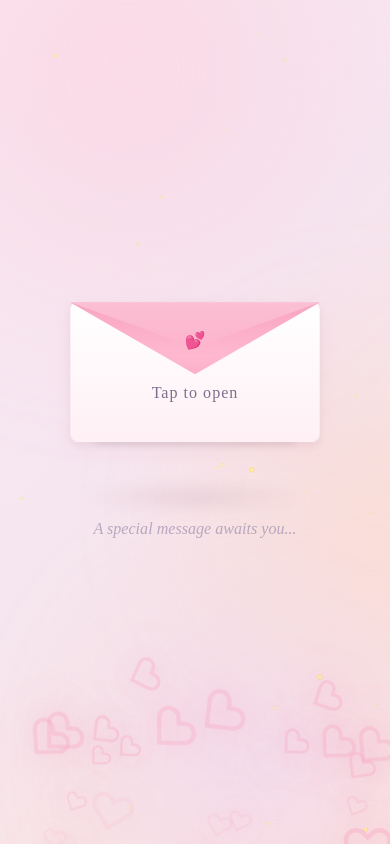
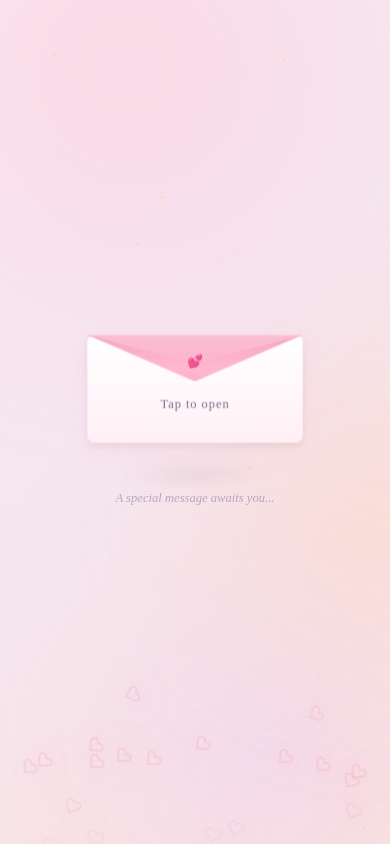
Before and after one commit to johnmartserwelas/to-be-my-valentine, a React (Vite) app: page / in a window 390 px wide. Built offline with nearby package versions, Linux system fonts and the light colour scheme.

Commit message:
Fix envelope tap on mobile and improve responsive design

```diff
--- a/src/App.css
+++ b/src/App.css
@@ -276,6 +276,8 @@ body {
   display: flex;
   flex-direction: column;
   align-items: center;
+  padding: 0 var(--spacing-md);
+  box-sizing: border-box;
 }
 
 /* ============================================
@@ -310,7 +312,8 @@ body {
   perspective: 1000px;
 }
 
-.envelope:hover {
+.envelope:hover,
+.envelope.touched {
   transform: translateY(-5px);
 }
 
@@ -362,7 +365,8 @@ body {
   border: 1px solid rgba(248, 165, 194, 0.1);
 }
 
-.envelope:hover .envelope-letter {
+.envelope:hover .envelope-letter,
+.envelope.touched .envelope-letter {
   transform: translateX(-50%) translateY(-15px);
 }
 
@@ -423,12 +427,14 @@ body {
 }
 
 /* Flap opens upward and folds back */
-.envelope:hover .envelope-flap {
+.envelope:hover .envelope-flap,
+.envelope.touched .envelope-flap {
   transform: rotateX(180deg);
 }
 
 /* Hide seal when flap opens */
-.envelope:hover .envelope-flap::after {
+.envelope:hover .envelope-flap::after,
+.envelope.touched .envelope-flap::after {
   opacity: 0;
 }
 
@@ -527,6 +533,8 @@ body {
   border-radius: var(--radius-xl);
   text-align: center;
   width: 100%;
+  max-width: 100%;
+  box-sizing: border-box;
   animation: card-emerge 1s ease-out;
   overflow: hidden;
 }
@@ -965,6 +973,7 @@ body {
   left: 0;
   width: 100%;
   height: 100%;
+  height: 100dvh;
   background: linear-gradient(
     135deg,
     rgba(255, 250, 252, 0.98) 0%,
@@ -976,6 +985,9 @@ body {
   justify-content: center;
   z-index: 100;
   animation: overlay-fade 0.6s ease-out;
+  overflow-y: auto;
+  padding: var(--spacing-md);
+  box-sizing: border-box;
 }
 
 @keyframes overlay-fade {
@@ -1010,8 +1022,10 @@ body {
   text-align: center;
   padding: var(--spacing-xl);
   max-width: 520px;
+  width: 100%;
   position: relative;
   z-index: 10;
+  box-sizing: border-box;
 }
 
 .celebration-hearts {
@@ -1156,53 +1170,105 @@ body {
    Responsive Design
    ============================================ */
 
+/* Large Tablets and Small Desktops */
+@media (max-width: 1024px) {
+  .content-container {
+    max-width: 520px;
+  }
+}
+
 /* Tablet */
 @media (max-width: 768px) {
   :root {
     font-size: 15px;
   }
 
+  .app {
+    padding: var(--spacing-md);
+    min-height: 100dvh;
+  }
+
+  .content-container {
+    max-width: 100%;
+    padding: 0 var(--spacing-sm);
+  }
+
   .envelope {
-    width: 280px;
-    height: 210px;
+    width: 260px;
+    height: 170px;
   }
 
   .envelope-back,
   .envelope-body {
-    height: 160px;
+    height: 130px;
+  }
+
+  .envelope-flap {
+    height: 75px;
   }
 
   .envelope-letter {
-    width: 230px;
-    height: 140px;
+    width: 200px;
+    height: 110px;
+    top: 15px;
+  }
+
+  .envelope-shadow {
+    width: 200px;
+    bottom: -10px;
   }
 
   .story-container {
-    padding: var(--spacing-xl);
+    padding: var(--spacing-xl) var(--spacing-lg);
+    border-radius: var(--radius-lg);
   }
 
   .greeting {
-    font-size: 2.6rem;
+    font-size: 2.4rem;
+  }
+
+  .story-lines {
+    min-height: 200px;
   }
 
   .story-line {
-    font-size: 1.2rem;
+    font-size: 1.15rem;
   }
 
   .proposal-question {
-    font-size: 2.2rem;
+    font-size: 2rem;
+  }
+
+  .buttons-container {
+    gap: var(--spacing-md);
+  }
+
+  .yes-button {
+    font-size: 1.05rem;
+    padding: var(--spacing-sm) var(--spacing-lg);
+  }
+
+  .no-button {
+    font-size: 0.9rem;
+    padding: var(--spacing-sm) var(--spacing-md);
   }
 
   .celebration-card {
     padding: var(--spacing-xl);
+    margin: var(--spacing-md);
+    border-radius: var(--radius-lg);
   }
 
   .celebration-title {
+    font-size: 3.2rem;
+  }
+
+  .celebration-message {
+    font-size: 1.25rem;
+  }
+
+  .celebration-icon {
     font-size: 3.5rem;
-  }
-
-  .celebration-message {
-    font-size: 1.3rem;
   }
 }
 
@@ -1213,108 +1279,390 @@ body {
   }
 
   .app {
-    padding: var(--spacing-md);
+    padding: var(--spacing-sm);
+    min-height: 100dvh;
+  }
+
+  .content-container {
+    padding: 0;
+  }
+
+  .envelope-container {
+    transform: scale(0.9);
   }
 
   .envelope {
-    width: 250px;
-    height: 190px;
+    width: 240px;
+    height: 155px;
   }
 
   .envelope-back,
   .envelope-body {
-    height: 140px;
+    height: 120px;
+  }
+
+  .envelope-flap {
+    height: 65px;
+  }
+
+  .envelope-flap::after {
+    font-size: 1rem;
+    top: 18px;
   }
 
   .envelope-letter {
-    width: 200px;
-    height: 120px;
+    width: 180px;
+    height: 100px;
+    top: 12px;
+  }
+
+  .letter-heart {
+    font-size: 1.5rem;
   }
 
   .envelope-heart {
-    font-size: 2.8rem;
+    font-size: 2.2rem;
+    margin-bottom: 15px;
+  }
+
+  .envelope-text {
+    font-size: 1rem;
+    margin-bottom: 35px;
+  }
+
+  .envelope-hint {
+    font-size: 1rem;
+    margin-top: 16px;
+  }
+
+  .envelope-shadow {
+    width: 180px;
+    height: 15px;
+    bottom: -8px;
   }
 
   .story-container {
-    padding: var(--spacing-lg);
+    padding: var(--spacing-lg) var(--spacing-md);
+    border-radius: var(--radius-md);
+  }
+
+  .card-border {
+    border-radius: var(--radius-md);
   }
 
   .greeting {
-    font-size: 2.2rem;
+    font-size: 2rem;
     flex-direction: column;
     gap: var(--spacing-xs);
+    margin-bottom: var(--spacing-md);
   }
 
   .greeting-decor {
     display: none;
   }
 
+  .decorative-line {
+    margin: var(--spacing-sm) 0;
+  }
+
+  .top-line {
+    margin-bottom: var(--spacing-md);
+  }
+
+  .bottom-line {
+    margin-top: var(--spacing-md);
+  }
+
   .story-lines {
-    min-height: 180px;
+    min-height: 160px;
+    gap: var(--spacing-sm);
   }
 
   .story-line {
-    font-size: 1.1rem;
+    font-size: 1.05rem;
     flex-direction: column;
     gap: 0;
+    text-align: center;
+    line-height: 1.7;
   }
 
   .line-number {
     display: none;
   }
 
+  .cursor {
+    font-size: 1.2rem;
+  }
+
+  .proposal-container {
+    padding: var(--spacing-md) 0;
+  }
+
   .proposal-question {
-    font-size: 1.9rem;
+    font-size: 1.7rem;
+    margin-bottom: var(--spacing-lg);
   }
 
   .buttons-container {
     flex-direction: column;
     align-items: center;
-    gap: var(--spacing-md);
+    gap: var(--spacing-sm);
+    width: 100%;
   }
 
   .yes-button,
   .no-button {
     width: 100%;
-    max-width: 280px;
+    max-width: 260px;
+    font-size: 1rem;
+  }
+
+  .yes-button {
+    padding: var(--spacing-md) var(--spacing-lg);
+  }
+
+  .no-button {
+    padding: var(--spacing-sm) var(--spacing-md);
+  }
+
+  .celebration-overlay {
+    padding: var(--spacing-md);
+  }
+
+  .celebration-content {
+    padding: var(--spacing-md);
+    max-width: 100%;
   }
 
   .celebration-card {
-    padding: var(--spacing-lg);
-    margin: var(--spacing-md);
+    padding: var(--spacing-lg) var(--spacing-md);
+    margin: var(--spacing-sm);
+    border-radius: var(--radius-md);
+  }
+
+  .celebration-icon {
+    font-size: 3rem;
+    margin-bottom: var(--spacing-sm);
   }
 
   .celebration-title {
-    font-size: 3rem;
+    font-size: 2.5rem;
+    margin-bottom: var(--spacing-sm);
   }
 
   .celebration-message {
-    font-size: 1.1rem;
-    padding: 0 var(--spacing-sm);
+    font-size: 1.05rem;
+    padding: 0;
+    line-height: 1.7;
   }
 
   .celebration-sparkles {
-    font-size: 2rem;
-    letter-spacing: 5px;
+    font-size: 1.8rem;
+    letter-spacing: 4px;
+  }
+
+  /* Reduce floating elements on mobile */
+  .floating-heart-bg {
+    font-size: 20px !important;
+  }
+
+  .sparkle {
+    width: 2px !important;
+    height: 2px !important;
   }
 }
 
 /* Extra Small Mobile */
 @media (max-width: 360px) {
+  :root {
+    font-size: 13px;
+  }
+
+  .app {
+    padding: var(--spacing-xs);
+  }
+
+  .envelope-container {
+    transform: scale(0.85);
+  }
+
   .envelope {
     width: 220px;
-    height: 170px;
+    height: 145px;
+  }
+
+  .envelope-back,
+  .envelope-body {
+    height: 110px;
+  }
+
+  .envelope-flap {
+    height: 60px;
+  }
+
+  .envelope-letter {
+    width: 160px;
+    height: 90px;
+    top: 10px;
+  }
+
+  .envelope-heart {
+    font-size: 2rem;
+    margin-bottom: 12px;
+  }
+
+  .envelope-text {
+    font-size: 0.95rem;
+    margin-bottom: 30px;
+  }
+
+  .envelope-hint {
+    font-size: 0.95rem;
+  }
+
+  .story-container {
+    padding: var(--spacing-md) var(--spacing-sm);
   }
 
   .greeting {
+    font-size: 1.8rem;
+  }
+
+  .story-lines {
+    min-height: 140px;
+    gap: var(--spacing-xs);
+  }
+
+  .story-line {
+    font-size: 1rem;
+  }
+
+  .proposal-question {
+    font-size: 1.5rem;
+  }
+
+  .yes-button,
+  .no-button {
+    max-width: 220px;
+    font-size: 0.95rem;
+  }
+
+  .celebration-card {
+    padding: var(--spacing-md) var(--spacing-sm);
+  }
+
+  .celebration-title {
+    font-size: 2.2rem;
+  }
+
+  .celebration-message {
+    font-size: 1rem;
+  }
+
+  .celebration-sparkles {
+    font-size: 1.5rem;
+    letter-spacing: 3px;
+  }
+}
+
+/* Very Small Screens (like iPhone SE, old Android) */
+@media (max-width: 320px) {
+  :root {
+    font-size: 12px;
+  }
+
+  .envelope-container {
+    transform: scale(0.8);
+  }
+
+  .envelope {
+    width: 200px;
+    height: 130px;
+  }
+
+  .envelope-back,
+  .envelope-body {
+    height: 100px;
+  }
+
+  .envelope-flap {
+    height: 55px;
+  }
+
+  .envelope-letter {
+    width: 150px;
+    height: 80px;
+  }
+
+  .greeting {
+    font-size: 1.6rem;
+  }
+
+  .proposal-question {
+    font-size: 1.4rem;
+  }
+
+  .celebration-title {
     font-size: 2rem;
   }
+}
+
+/* Landscape Mobile */
+@media (max-height: 500px) and (orientation: landscape) {
+  .app {
+    padding: var(--spacing-sm);
+  }
+
+  .envelope-container {
+    transform: scale(0.7);
+  }
+
+  .envelope-hint {
+    display: none;
+  }
+
+  .story-container {
+    padding: var(--spacing-md);
+  }
+
+  .story-lines {
+    min-height: 100px;
+  }
+
+  .greeting {
+    font-size: 1.8rem;
+    margin-bottom: var(--spacing-sm);
+  }
+
+  .story-line {
+    font-size: 1rem;
+  }
 
   .proposal-question {
-    font-size: 1.7rem;
+    font-size: 1.5rem;
+    margin-bottom: var(--spacing-md);
+  }
+
+  .buttons-container {
+    flex-direction: row;
+    gap: var(--spacing-sm);
+  }
+
+  .yes-button,
+  .no-button {
+    max-width: 180px;
+    padding: var(--spacing-sm) var(--spacing-md);
+  }
+
+  .celebration-card {
+    padding: var(--spacing-md);
   }
 
   .celebration-title {
+    font-size: 2rem;
+  }
+
+  .celebration-icon {
     font-size: 2.5rem;
   }
 }
--- a/src/App.jsx
+++ b/src/App.jsx
@@ -71,6 +71,7 @@ function App() {
   const [floatingHearts, setFloatingHearts] = useState([]);
   const [sparkles, setSparkles] = useState([]);
   const [confetti, setConfetti] = useState([]);
+  const [isEnvelopeTouched, setIsEnvelopeTouched] = useState(false);
 
   const audioRef = useRef(null);
 
@@ -175,6 +176,22 @@ function App() {
     setShowEnvelope(false);
   };
 
+  // Handle touch start for envelope (shows flap animation on mobile)
+  const handleEnvelopeTouchStart = () => {
+    setIsEnvelopeTouched(true);
+  };
+
+  // Handle touch end for envelope
+  const handleEnvelopeTouchEnd = (e) => {
+    e.preventDefault();
+    if (isEnvelopeTouched) {
+      // Small delay to show the flap animation before opening
+      setTimeout(() => {
+        handleEnvelopeClick();
+      }, 300);
+    }
+  };
+
   // Handle "Yes" button click
   const handleYesClick = () => {
     setShowCelebration(true);
@@ -263,8 +280,13 @@ function App() {
 
         {/* Envelope opening animation */}
         {showEnvelope && (
-          <div className="envelope-container" onClick={handleEnvelopeClick}>
-            <div className="envelope">
+          <div
+            className="envelope-container"
+            onClick={handleEnvelopeClick}
+            onTouchStart={handleEnvelopeTouchStart}
+            onTouchEnd={handleEnvelopeTouchEnd}
+          >
+            <div className={`envelope ${isEnvelopeTouched ? 'touched' : ''}`}>
               <div className="envelope-shadow"></div>
               <div className="envelope-back"></div>
               <div className="envelope-letter">
```
